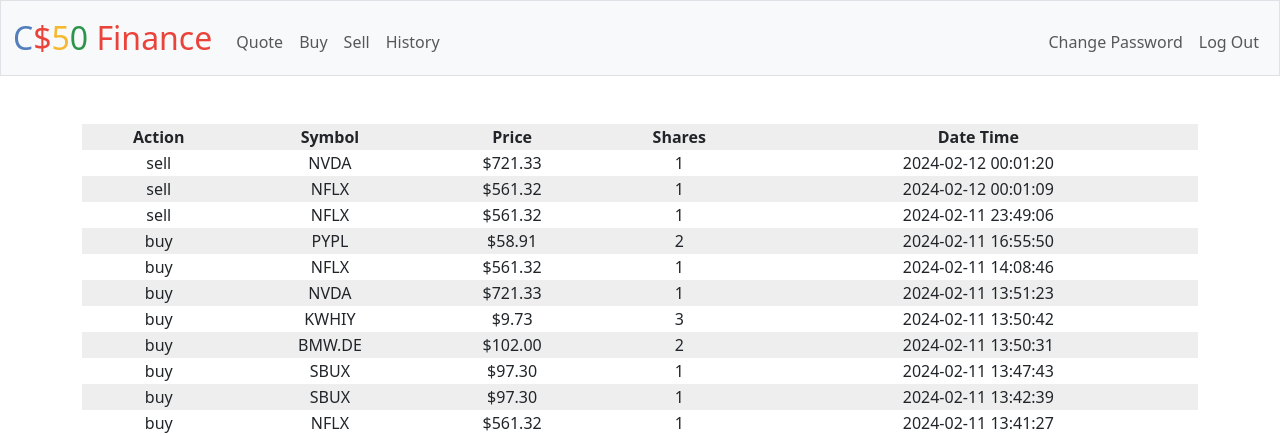
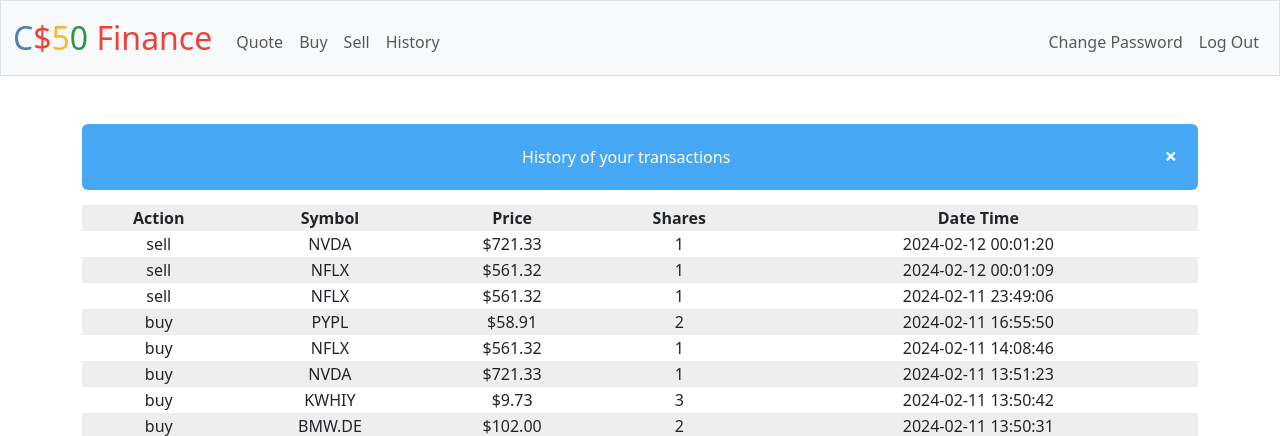
Before and after one commit to martinhild/CS50-my-solutions, a Flask app: page /history in a window 1280 px wide. Shown: the top 436 px of the page. Run offline with Flask 3, Linux system fonts and the light colour scheme; a user stored in the database is signed in; some libraries are stand-ins or nearby versions.

Commit message:
Mon, Feb 12, 2024, 3:44 PM +01:00

```diff
--- a/finance/app.py
+++ b/finance/app.py
@@ -125,7 +125,8 @@ def history():
         transaction["price"] = usd(transaction["price"])
     # reverse table so new transactions are at the top
     transactions.reverse()
-    return render_template("history.html", transactions=transactions)
+    message = "History of your transactions"
+    return render_template("history.html", transactions=transactions, message=message)
 
 
 @app.route("/login", methods=["GET", "POST"])
@@ -183,6 +184,7 @@ def logout():
 def quote():
     """Get stock quote."""
     if request.method == "GET":
+        message = "Search stock"
         return render_template("quote.html")
     else:
         if not lookup(request.form.get("symbol")):
--- a/finance/templates/history.html
+++ b/finance/templates/history.html
@@ -5,6 +5,13 @@
 {% endblock %}
 
 {% block main %}
+
+{% if message %}
+  <div class="alert">
+    <span class="closebtn" onclick="this.parentElement.style.display='none';">&times;</span>
+    {{ message }}
+  </div>
+{% endif %}
 
     <table style="width:100%">
         <tr>
```
Also changed, not shown: finance/templates/quote.html (+8 -0 lines).
